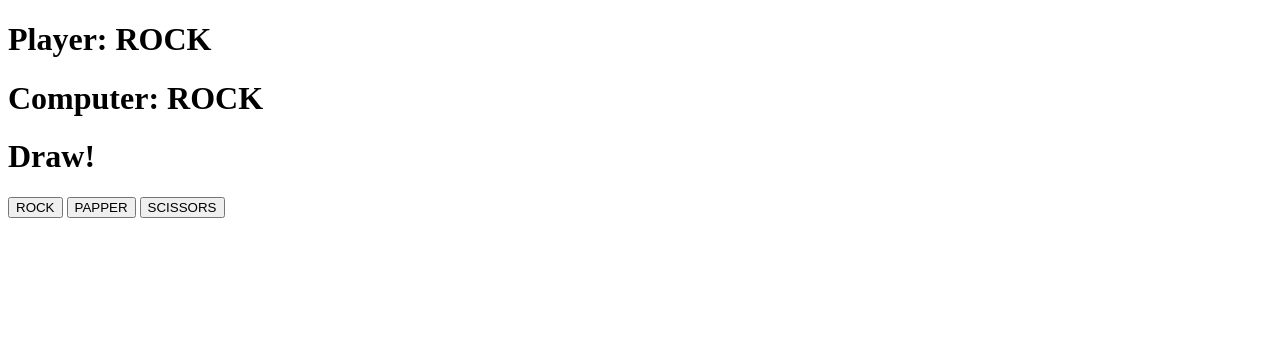
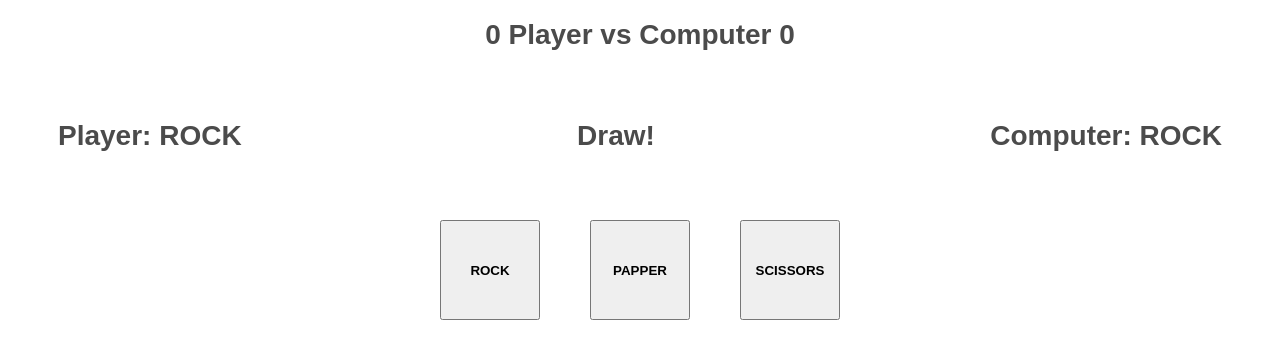
Before and after one commit to jvictormorais/rockpapperscissors-odin, a plain HTML site: page index.html in a window 1280 px wide. Both pictures are taken after a click on the button "ROCK". Drawn offline with Linux system fonts and the light colour scheme.

Commit message:
Add style

```diff
--- a/index.html
+++ b/index.html
@@ -9,13 +9,17 @@
 </head>
 <body>
     <div id="gameDiv">
-        <h1 class="gameText" id="playerText">Player: </h1>
-        <h1 class="gameText" id="computerText">Computer: </h1>
-        <h1 class="gameText" id="resultText">Result: </h1>
-
-        <button class="choiceBtn">ROCK</button>
-        <button class="choiceBtn">PAPPER</button>
-        <button class="choiceBtn">SCISSORS</button>
+        <h1 class="gameScore" id="scoreText">Score: </h1>
+        <div class="playersChoice">
+            <h1 class="gameText" id="playerText">Player: </h1>
+            <h1 class="gameText" id="resultText">Result: </h1>
+            <h1 class="gameText" id="computerText">Computer: </h1>
+        </div>
+        <div class="buttons">
+            <button class="choiceBtn">ROCK</button>
+            <button class="choiceBtn">PAPPER</button>
+            <button class="choiceBtn">SCISSORS</button>
+        </div>
     </div>
     <script src="index.js"></script>
 </body>
--- a/index.js
+++ b/index.js
@@ -1,18 +1,23 @@
 const playerText = document.querySelector("#playerText");
 const computerText = document.querySelector("#computerText");
 const resultText = document.querySelector("#resultText");
+const scoreText = document.querySelector("#scoreText");
 const choiceBtns = document.querySelectorAll(".choiceBtn");
 let player;
 let computer;
 let result;
+let playerScore = 0;
+let computerScore = 0;
 
 choiceBtns.forEach(button => button.addEventListener("click", () => {
 
     player = button.textContent;
-    computerTurn();
+    computerTurn(); checkScore();
     playerText.textContent = `Player: ${player}`;
     computerText.textContent = `Computer: ${computer}`;
     resultText.textContent = checkWinner();
+    scoreText.textContent = `${playerScore} Player vs Computer ${computerScore}`;
+
 }))
 
 function computerTurn(){
@@ -36,7 +41,7 @@ function checkWinner (){
         return "Draw!";
     }
     else if(computer == "ROCK"){
-        return(player == "PAPER") ? "You Win!" : "You Lose!"
+        return(player == "PAPER") ? "You Win!"  : "You Lose!";
     }
     else if(computer == "PAPER"){
         return(player == "SCISSORS") ? "You Win!" : "You Lose!"
@@ -45,3 +50,18 @@ function checkWinner (){
         return(player == "ROCK") ? "You Win!" : "You Lose!"
     }
 }
+function checkScore (){
+    if(player == computer){
+        computerScore +=0;
+        playerScore +=0;
+    }
+    else if(computer == "ROCK"){
+        return(player == "PAPER") ? playerScore +=1  : computerScore +=1;
+    }
+    else if(computer == "PAPER"){
+        return(player == "SCISSORS") ? playerScore +=1 : computerScore +=1
+    }
+    else if(computer == "SCISSORS"){
+        return(player == "ROCK") ? playerScore +=1 : computerScore +=1
+    }
+}
--- a/style.css
+++ b/style.css
@@ -0,0 +1,27 @@
+.gameScore{
+    display: flex;
+    justify-content: center;
+}
+
+.playersChoice{
+    display: flex;
+    justify-content: space-between;
+    margin: 50px;
+}
+
+.buttons{
+    display: flex;
+    justify-content: center;
+    gap: 50px;
+}
+button{
+    height: 100px;
+    width: 100px;
+    font-weight: bolder;
+}
+
+h1 {
+    font-family: sans-serif;
+    font-size: 28px;
+    color: rgb(75, 75, 75);
+}
```
